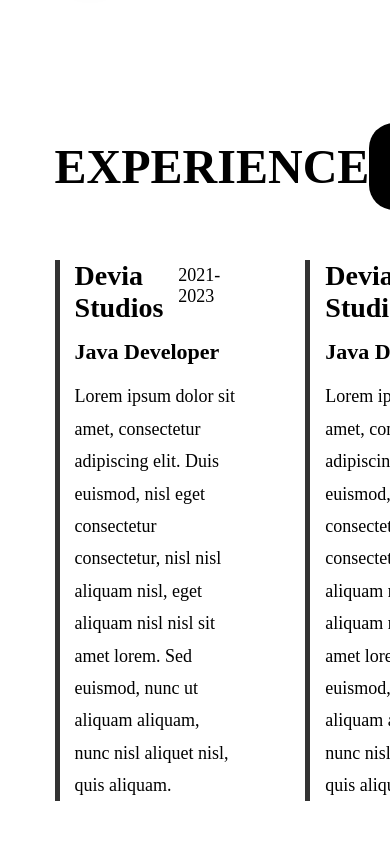
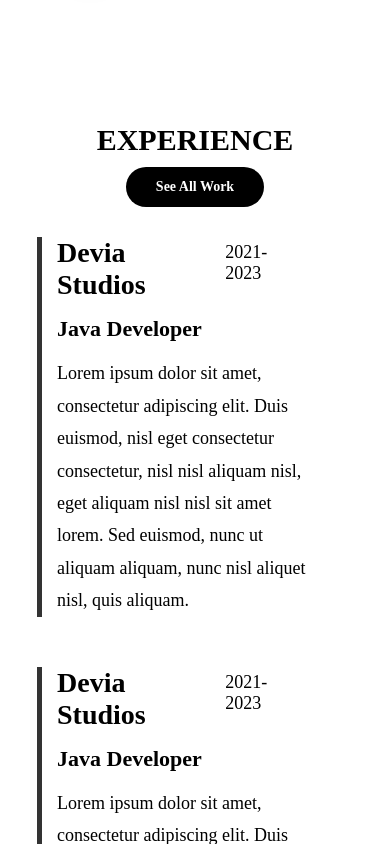
Before and after one commit to Dylan-0001/portfolio, a React (Vite) app: page / in a window 390 px wide. Shown: the part 1900-2744 px from the top of the page. Built offline with nearby package versions, Linux system fonts and the light colour scheme; a web font is replaced by a local one.

Commit message:
some responsive patch & add experience section responsive

```diff
--- a/src/assets/sass/home/_experience.scss
+++ b/src/assets/sass/home/_experience.scss
@@ -1,4 +1,5 @@
 @use "./../variables";
+@use "./../mixins";
 
 .experience
 {
@@ -12,6 +13,17 @@
     align-items: center;
     margin: 0 10%;
     margin-bottom: 50px;
+    @include mixins.responsive("tablet")
+    {
+      margin: 0 5%;
+      margin-bottom: 30px;
+    }
+    @include mixins.responsive("mobile")
+    {
+      display: block;
+      justify-content: center;
+      text-align: center;
+    }
   }
 
   &__title
@@ -19,6 +31,10 @@
     font-size: variables.$title-font-size;
     font-weight: variables.$title-font-weight;
     color: variables.$title-color;
+    @include mixins.responsive("mobile")
+    {
+      font-size: 30px;
+    }
   }
 
   &__btn
@@ -32,6 +48,11 @@
     font-weight: 600;
     cursor: pointer;
     transition: all 0.3s ease;
+    @include mixins.responsive("mobile")
+    {
+      font-size: 14px;
+      margin-top: 10px;
+    }
   }
 
   &__grid
@@ -40,6 +61,15 @@
     grid-template-columns: repeat(2, 1fr);
     gap: 30px;
     margin: 0 10%;
+    @include mixins.responsive("tablet")
+    {
+      margin: 0 5%;
+    }
+    @include mixins.responsive("mobile")
+    {
+      grid-template-columns: repeat(1, 1fr);
+      gap: 10px
+    }
   }
 
   &__card
--- a/src/assets/sass/home/_favourite-stack.scss
+++ b/src/assets/sass/home/_favourite-stack.scss
@@ -66,11 +66,11 @@
     align-items: center;
     justify-content: center;
     width: 100%;
-    height: 250px;
+    height: 25vh;
     cursor: pointer;
-    @include mixins.responsive("mobile")
+    @include mixins.responsive("tablet")
     {
-      height: 150px;
+      height: 20vh;
     }
   }
 
@@ -78,10 +78,10 @@
   {
     img
     {
-      width: 80%;
-      @include mixins.responsive("mobile")
+      width: 6vw;
+      @include mixins.responsive("tablet")
       {
-        width: 60%;
+        width: 13vw;
       }
     }
 
```
